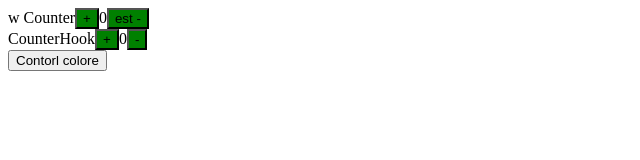
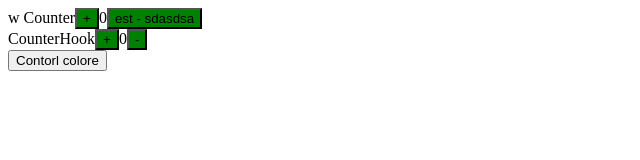
Before and after one commit to AmirSoheily/test, a React (Create React App) app: page / in a window 1280 px wide. Shown: the top 160 px of the page, without its empty margins (0-640 px from the left). Built offline with nearby package versions, Linux system fonts and the light colour scheme.

Commit message:
editer=d moz

```diff
--- a/src/components/Counter/Counter.jsx
+++ b/src/components/Counter/Counter.jsx
@@ -17,6 +17,7 @@ const Counter = ({ amirProps }) => {
       <span>{State}</span>
       <button style={style} onClick={() => setState(State - 1)}>
         est -
+        sdasdsa
       </button>
     </dive>
   );
```
